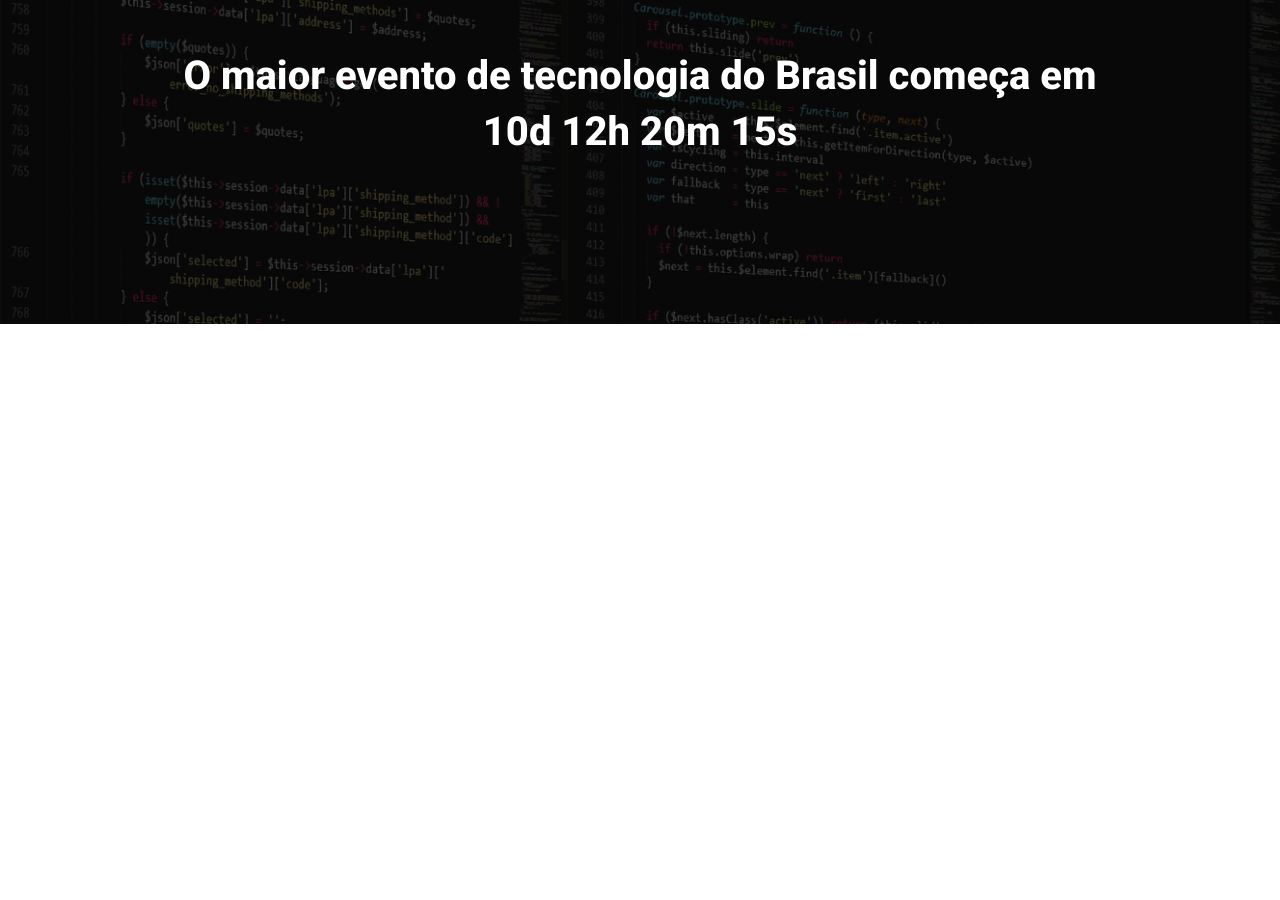
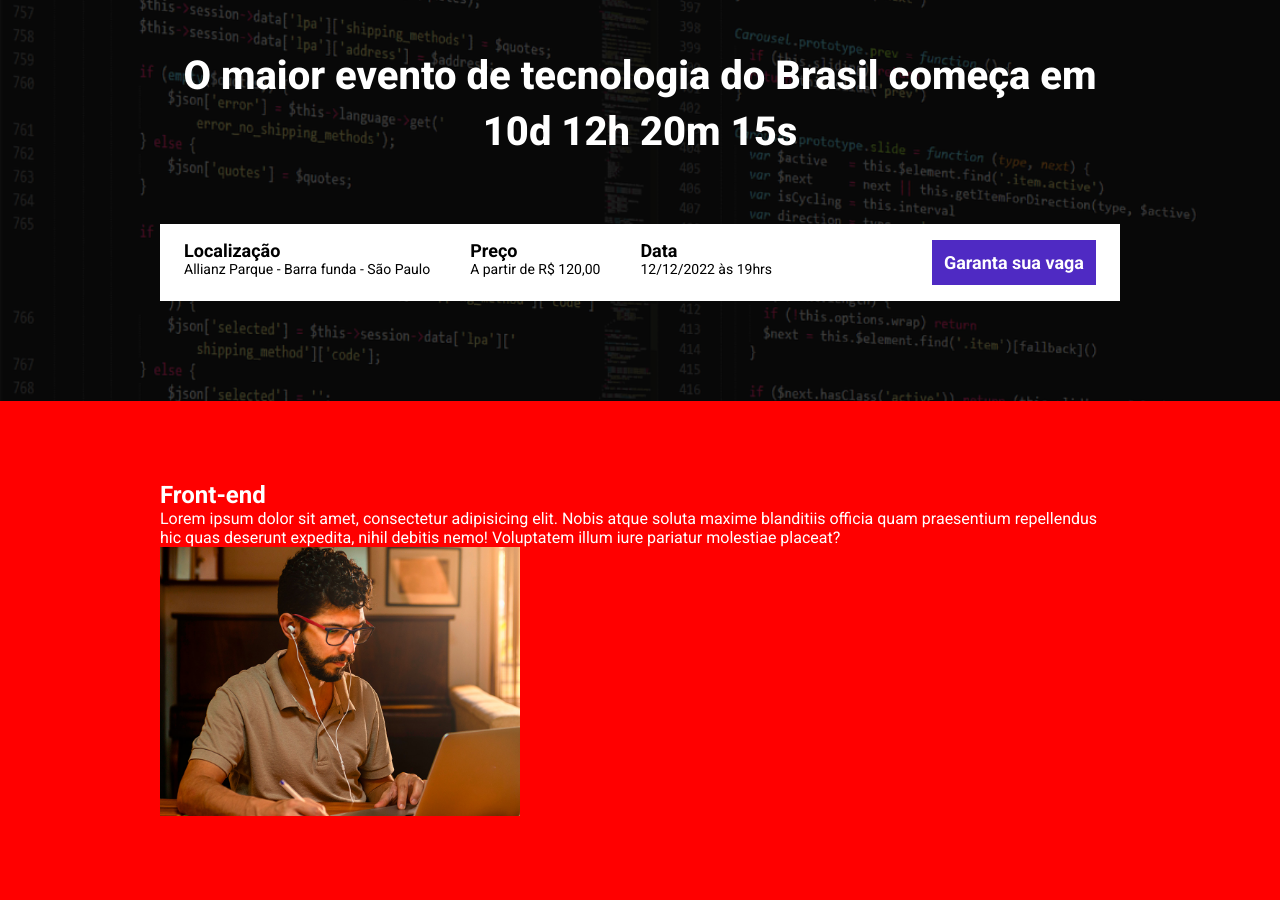
Before and after one commit to OVictorNicolini/ebac_tech_talks, a website built with Parcel: page src/index.html in a window 1280 px wide. Shown: the part 160-1060 px from the top of the page. Before the commit the page ends 800 px from the top, so only its background shows below. Built offline with nearby package versions, Linux system fonts and the light colour scheme.

Commit message:
adição de imagens

```diff
--- a/src/index.html
+++ b/src/index.html
@@ -19,7 +19,40 @@
         <p class="hero__text">
             O maior evento de tecnologia do Brasil começa em 10d 12h 20m 15s
         </p>
+        <div class="infos-bar">
+            <ul class="infos-bar__infos">
+                <li class="infos-bar__infos__item">
+                    <b>Localização</b>
+                    Allianz Parque - Barra funda - São Paulo
+                </li>
+                <li class="infos-bar__infos__item">
+                    <b>Preço</b>
+                    A partir de R$ 120,00
+                </li>
+                <li class="infos-bar__infos__item">
+                    <b>Data</b>
+                    12/12/2022 às 19hrs
+                </li>
+            </ul>
+            <a href="#" class="button button--primary">
+                Garanta sua vaga
+            </a>
+        </div>
     </div>
     </header>
+
+    <section class="event">
+        <div class="container">
+            <div class="event__details">
+                <h2 class="event__detail__title">Front-end</h2>
+                <p class="event__detail__description">
+                    Lorem ipsum dolor sit amet, consectetur adipisicing elit. Nobis atque soluta maxime blanditiis officia quam praesentium repellendus hic quas deserunt expedita, nihil debitis nemo! Voluptatem illum iure pariatur molestiae placeat?
+                </p>
+                <img class="event__image" src="./images/frontend.png" alt="Front-end">
+            </div>
+        </div>
+    </section>
+
+    <script src="scripts/main.js"></script>
 </body>
 </html>
--- /dev/null
+++ b/src/styles/_event.scss
@@ -0,0 +1,23 @@
+.event {
+    padding:  80px 0;
+    background-color: red;
+
+    .container {
+        display: flex;
+    }
+
+    &__image{
+        max-width: 360px;
+    }
+
+    &__details {
+        &__title {
+            font-size: 18px;
+            font-weight: bold;
+        }
+
+        &__description {
+            line-height: 22px;
+        }
+    }
+}
--- /dev/null
+++ b/src/styles/components/_buttons.scss
@@ -0,0 +1,23 @@
+.button {
+    padding: 12px;
+    font-size: 18px;
+    font-weight: bold;
+    text-decoration: none;
+    text-align: center;
+    white-space: nowrap;
+
+    &--primary{
+        color: #fff;
+        background-color: #4F2AC3;
+    }
+
+    @media (max-width: 640px) {
+        display: block;
+        width: 100%;
+    }
+
+    @media (max-width: 1024px) {
+        display: flex;
+        align-items: center;
+    }
+}
--- /dev/null
+++ b/src/styles/components/_infos_bar.scss
@@ -0,0 +1,40 @@
+.infos-bar {
+    padding: 16px 24px;
+    background-color: #fff;
+    display: flex;
+    justify-content: space-between;
+
+    &__infos {
+        display: flex;
+        gap: 40px;
+
+        &__item {
+            font-size: 14px;
+            color: #000;
+
+            b {
+                color: #000;
+                font-size: 18px;
+                display: block;
+            }
+        }
+    }
+
+    @media (max-width: 640px) {
+        display: block;
+
+        &__infos {
+            display: block;
+
+            &__item {
+                margin-bottom: 24px;
+            }
+        }
+    }
+
+    @media (max-width: 1024px) {
+        &__infos {
+            gap: 16px;
+        }
+    }
+}
--- a/src/styles/main.scss
+++ b/src/styles/main.scss
@@ -1,4 +1,7 @@
 @use 'hero';
+@use 'components/infos_bar';
+@use 'components/buttons';
+@use 'event';
 
 * {
     margin: 0;
@@ -6,6 +9,7 @@
     box-sizing: border-box;
     font-family: 'Roboto', sans-serif;
     color: #fff;
+    list-style: none;
 }
 
 .container {
```
